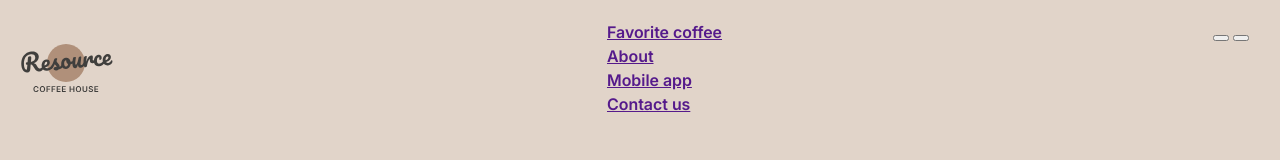
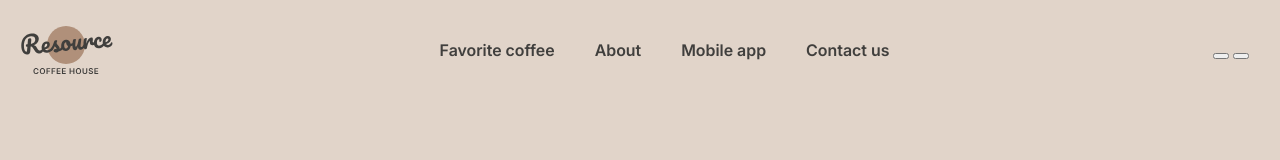
Before and after one commit to olezhaaa137/rsschool-landing-page, a website: page index.html in a window 1280 px wide. Drawn offline with Linux system fonts and the light colour scheme.

Commit message:
feat: add some utli styles

```diff
--- a/styles/_global.scss
+++ b/styles/_global.scss
@@ -4,4 +4,6 @@ body {
   font-family: var(--font-family);
   font-weight: 600;
   background-color: var(--text-inverse);
+
+  color: var(--text-primary);
 }
--- a/styles/blocks/_header.scss
+++ b/styles/blocks/_header.scss
@@ -3,5 +3,19 @@
     margin-top: 20px;
     display: flex;
     justify-content: space-between;
+    align-items: center;
+  }
+
+  &__menu {
+
+    &-list {
+      display: flex;
+      gap: 40px;
+    }
+
+    &-link {
+      text-decoration: none;
+      color: inherit;
+    }
   }
 }
```
Also changed, not shown: styles/main.css, 1 other file.
